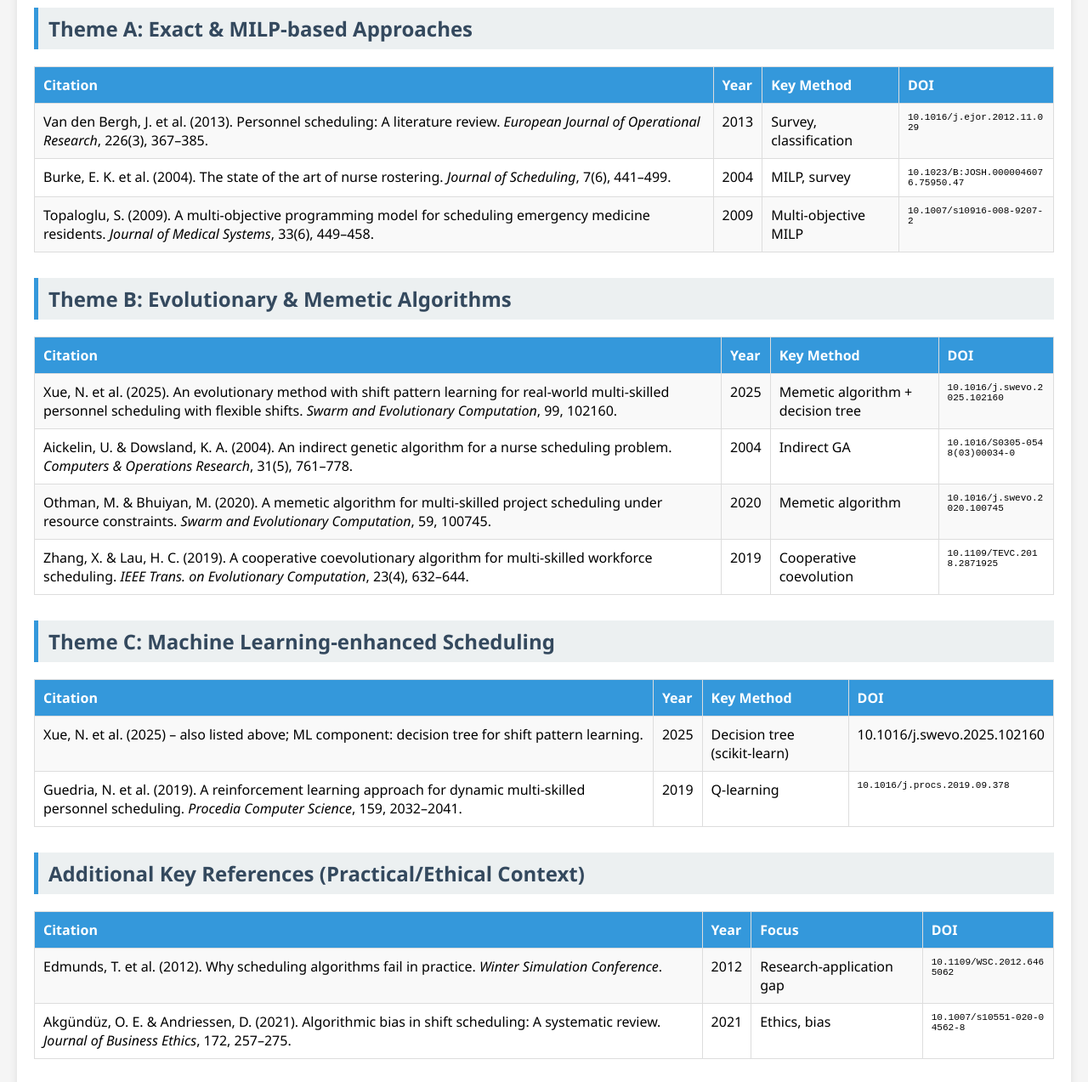
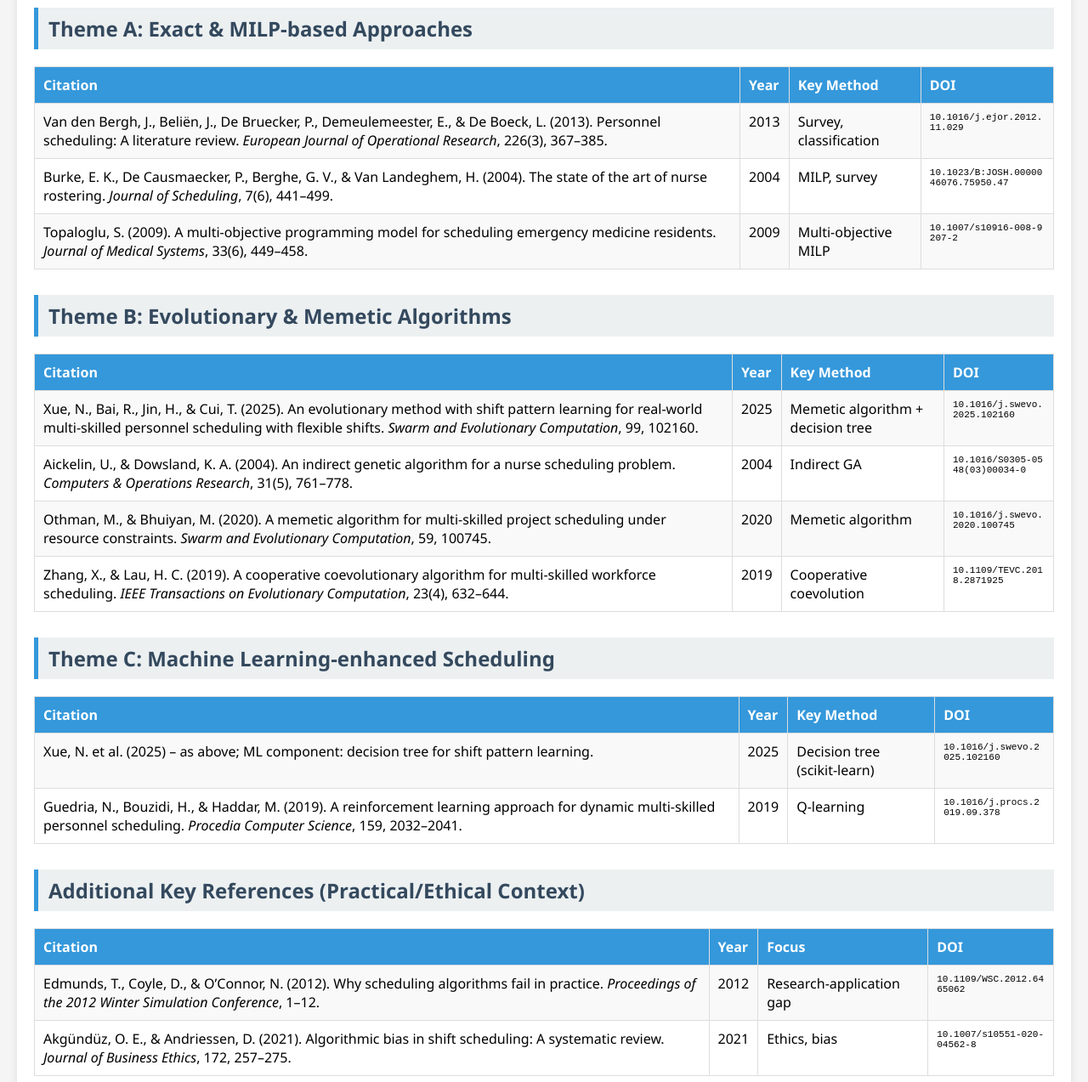
Before and after one commit to ShuaiboFeng20808360/literature-review-viz, a plain HTML site: page index.html in a window 1280 px wide. Shown: the part 220-1493 px from the top of the page at 85% size. Drawn offline with Linux system fonts and the light colour scheme.

Commit message:
Update index.html

```diff
--- a/index.html
+++ b/index.html
@@ -54,15 +54,6 @@
             font-size: 0.85em;
             word-break: break-all;
         }
-        .tag {
-            display: inline-block;
-            background-color: #e67e22;
-            color: white;
-            padding: 2px 6px;
-            border-radius: 4px;
-            font-size: 0.75em;
-            margin-right: 5px;
-        }
         footer {
             margin-top: 30px;
             text-align: center;
@@ -82,32 +73,32 @@
     <h2>Theme A: Exact & MILP‑based Approaches</h2>
     <table>
         <tr><th>Citation</th><th>Year</th><th>Key Method</th><th>DOI</th></tr>
-        <tr><td>Van den Bergh, J. et al. (2013). Personnel scheduling: A literature review. <em>European Journal of Operational Research</em>, 226(3), 367–385.</td><td>2013</td><td>Survey, classification</td><td class="doi">10.1016/j.ejor.2012.11.029</td></tr>
-        <tr><td>Burke, E. K. et al. (2004). The state of the art of nurse rostering. <em>Journal of Scheduling</em>, 7(6), 441–499.</td><td>2004</td><td>MILP, survey</td><td class="doi">10.1023/B:JOSH.0000046076.75950.47</td></tr>
+        <tr><td>Van den Bergh, J., Beliën, J., De Bruecker, P., Demeulemeester, E., & De Boeck, L. (2013). Personnel scheduling: A literature review. <em>European Journal of Operational Research</em>, 226(3), 367–385.</td><td>2013</td><td>Survey, classification</td><td class="doi">10.1016/j.ejor.2012.11.029</td></tr>
+        <tr><td>Burke, E. K., De Causmaecker, P., Berghe, G. V., & Van Landeghem, H. (2004). The state of the art of nurse rostering. <em>Journal of Scheduling</em>, 7(6), 441–499.</td><td>2004</td><td>MILP, survey</td><td class="doi">10.1023/B:JOSH.0000046076.75950.47</td></tr>
         <tr><td>Topaloglu, S. (2009). A multi‑objective programming model for scheduling emergency medicine residents. <em>Journal of Medical Systems</em>, 33(6), 449–458.</td><td>2009</td><td>Multi‑objective MILP</td><td class="doi">10.1007/s10916-008-9207-2</td></tr>
     </table>
 
     <h2>Theme B: Evolutionary & Memetic Algorithms</h2>
     <table>
         <tr><th>Citation</th><th>Year</th><th>Key Method</th><th>DOI</th></tr>
-        <tr><td>Xue, N. et al. (2025). An evolutionary method with shift pattern learning for real‑world multi‑skilled personnel scheduling with flexible shifts. <em>Swarm and Evolutionary Computation</em>, 99, 102160.</td><td>2025</td><td>Memetic algorithm + decision tree</td><td class="doi">10.1016/j.swevo.2025.102160</td></tr>
-        <tr><td>Aickelin, U. & Dowsland, K. A. (2004). An indirect genetic algorithm for a nurse scheduling problem. <em>Computers & Operations Research</em>, 31(5), 761–778.</td><td>2004</td><td>Indirect GA</td><td class="doi">10.1016/S0305-0548(03)00034-0</td></tr>
-        <tr><td>Othman, M. & Bhuiyan, M. (2020). A memetic algorithm for multi‑skilled project scheduling under resource constraints. <em>Swarm and Evolutionary Computation</em>, 59, 100745.</td><td>2020</td><td>Memetic algorithm</td><td class="doi">10.1016/j.swevo.2020.100745</td></tr>
-        <tr><td>Zhang, X. & Lau, H. C. (2019). A cooperative coevolutionary algorithm for multi‑skilled workforce scheduling. <em>IEEE Trans. on Evolutionary Computation</em>, 23(4), 632–644.</td><td>2019</td><td>Cooperative coevolution</td><td class="doi">10.1109/TEVC.2018.2871925</td></tr>
+        <tr><td>Xue, N., Bai, R., Jin, H., & Cui, T. (2025). An evolutionary method with shift pattern learning for real‑world multi‑skilled personnel scheduling with flexible shifts. <em>Swarm and Evolutionary Computation</em>, 99, 102160.</td><td>2025</td><td>Memetic algorithm + decision tree</td><td class="doi">10.1016/j.swevo.2025.102160</td></tr>
+        <tr><td>Aickelin, U., & Dowsland, K. A. (2004). An indirect genetic algorithm for a nurse scheduling problem. <em>Computers & Operations Research</em>, 31(5), 761–778.</td><td>2004</td><td>Indirect GA</td><td class="doi">10.1016/S0305-0548(03)00034-0</td></tr>
+        <tr><td>Othman, M., & Bhuiyan, M. (2020). A memetic algorithm for multi‑skilled project scheduling under resource constraints. <em>Swarm and Evolutionary Computation</em>, 59, 100745.</td><td>2020</td><td>Memetic algorithm</td><td class="doi">10.1016/j.swevo.2020.100745</td></tr>
+        <tr><td>Zhang, X., & Lau, H. C. (2019). A cooperative coevolutionary algorithm for multi‑skilled workforce scheduling. <em>IEEE Transactions on Evolutionary Computation</em>, 23(4), 632–644.</td><td>2019</td><td>Cooperative coevolution</td><td class="doi">10.1109/TEVC.2018.2871925</td></tr>
     </table>
 
     <h2>Theme C: Machine Learning‑enhanced Scheduling</h2>
     <table>
         <tr><th>Citation</th><th>Year</th><th>Key Method</th><th>DOI</th></tr>
-        <tr><td>Xue, N. et al. (2025) – also listed above; ML component: decision tree for shift pattern learning.</td><td>2025</td><td>Decision tree (scikit‑learn)</td><td>10.1016/j.swevo.2025.102160</td></tr>
-        <tr><td>Guedria, N. et al. (2019). A reinforcement learning approach for dynamic multi‑skilled personnel scheduling. <em>Procedia Computer Science</em>, 159, 2032–2041.</td><td>2019</td><td>Q‑learning</td><td class="doi">10.1016/j.procs.2019.09.378</td></tr>
+        <tr><td>Xue, N. et al. (2025) – as above; ML component: decision tree for shift pattern learning.</td><td>2025</td><td>Decision tree (scikit‑learn)</td><td class="doi">10.1016/j.swevo.2025.102160</td></tr>
+        <tr><td>Guedria, N., Bouzidi, H., & Haddar, M. (2019). A reinforcement learning approach for dynamic multi‑skilled personnel scheduling. <em>Procedia Computer Science</em>, 159, 2032–2041.</td><td>2019</td><td>Q‑learning</td><td class="doi">10.1016/j.procs.2019.09.378</td></tr>
     </table>
 
     <h2>Additional Key References (Practical/Ethical Context)</h2>
     <table>
         <tr><th>Citation</th><th>Year</th><th>Focus</th><th>DOI</th></tr>
-        <tr><td>Edmunds, T. et al. (2012). Why scheduling algorithms fail in practice. <em>Winter Simulation Conference</em>.</td><td>2012</td><td>Research‑application gap</td><td class="doi">10.1109/WSC.2012.6465062</td></tr>
-        <tr><td>Akgündüz, O. E. & Andriessen, D. (2021). Algorithmic bias in shift scheduling: A systematic review. <em>Journal of Business Ethics</em>, 172, 257–275.</td><td>2021</td><td>Ethics, bias</td><td class="doi">10.1007/s10551-020-04562-8</td></tr>
+        <tr><td>Edmunds, T., Coyle, D., & O’Connor, N. (2012). Why scheduling algorithms fail in practice. <em>Proceedings of the 2012 Winter Simulation Conference</em>, 1–12.</td><td>2012</td><td>Research‑application gap</td><td class="doi">10.1109/WSC.2012.6465062</td></tr>
+        <tr><td>Akgündüz, O. E., & Andriessen, D. (2021). Algorithmic bias in shift scheduling: A systematic review. <em>Journal of Business Ethics</em>, 172, 257–275.</td><td>2021</td><td>Ethics, bias</td><td class="doi">10.1007/s10551-020-04562-8</td></tr>
     </table>
 
     <h2>Summary of Categorization (SurVis Alternative)</h2>
```
